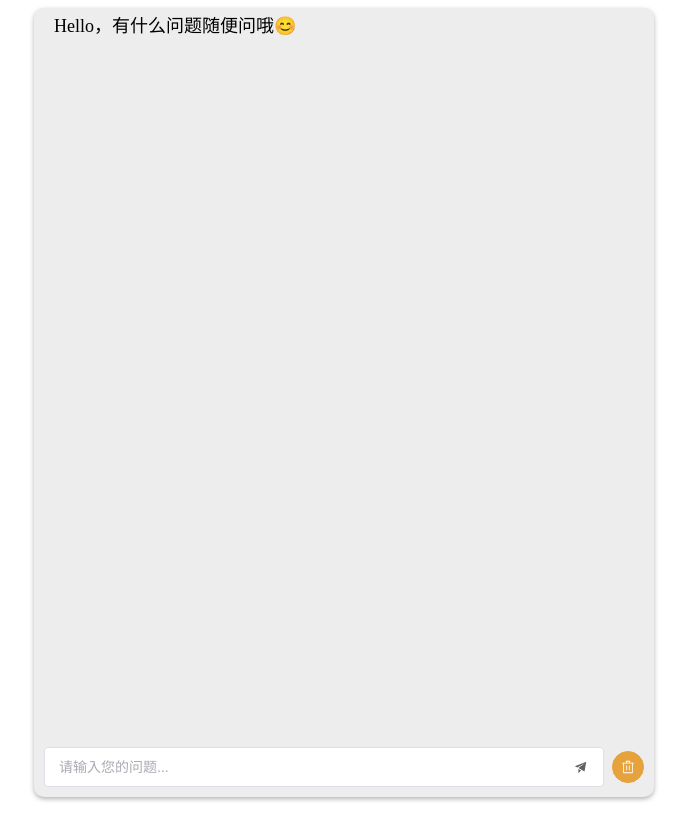
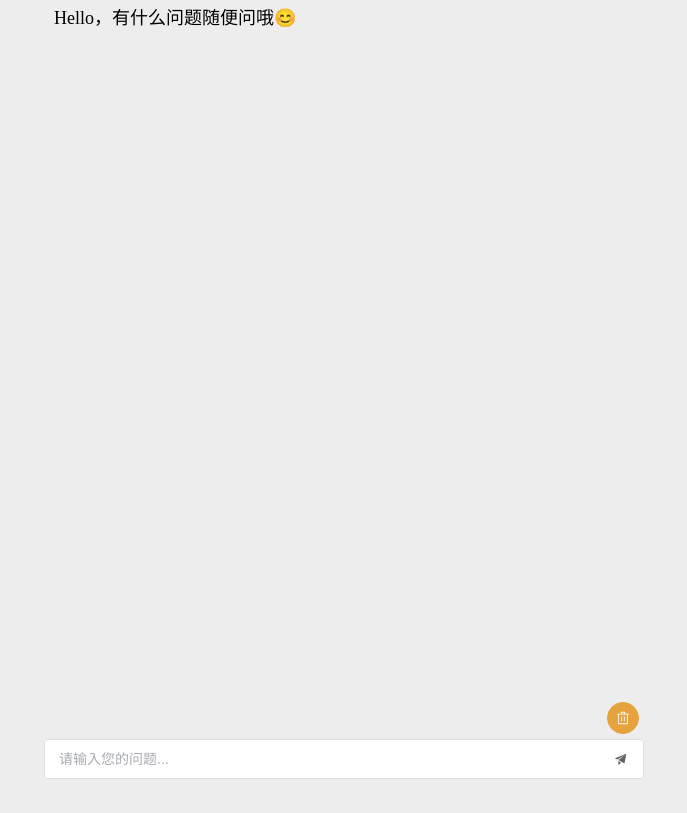
Before and after one commit to Joe-rise/chat, a Vue app: page / in a window 1280 px wide. Shown: the whole page, without its empty margins (296-983 px from the left). Built offline with nearby package versions, Linux system fonts and the light colour scheme.

Commit message:
refactor: 优化界面

```diff
--- a/index.html
+++ b/index.html
@@ -1,13 +1,17 @@
 <!DOCTYPE html>
 <html lang="en">
+
 <head>
   <meta charset="UTF-8" />
   <link rel="icon" type="image/svg+xml" href="/vite.svg" />
-    <meta name="viewport" content="width=device-width, initial-scale=1.0, minimum-scale=1.0, maximum-scale=1.0, user-scalable=no">
+  <meta name="viewport"
+    content="width=device-width, initial-scale=1.0, minimum-scale=1.0, maximum-scale=1.0, user-scalable=no">
   <title>无所不能的小助手</title>
 </head>
-  <body>
-    <div id="app"></div>
+
+<body style="margin:0">
+  <div id="app" style="background-color: #ededed;"></div>
   <script type="module" src="/src/main.js"></script>
 </body>
+
 </html>
--- a/src/Home.vue
+++ b/src/Home.vue
@@ -1,31 +1,42 @@
 <template>
   <div class="container">
+    <div class="chat-window" ref="chatWindow" id="chatroom">
       <div style="font-size: large;margin-left: 10px;">Hello，有什么问题随便问哦😊</div>
-    <div class="chat-window" ref="chatWindow" id="chatroom">
+      <div class="chat-item" v-for="(message, index) in state.messages" :key="index">
 
-      <div class="chat-item" v-for="(message, index) in state.messages" :key="index"
-        :class="{ 'user': message.role === 'user' }">
+        <div class="toolbox" style="padding:0px 45px 2px;" :class="{ 'user-box': message.role === 'user' }">
+          <el-button-group>
+            <el-button :icon="DocumentCopy" type="primary" plain :style="{ padding: '15px' }"
+              @click="copyToClip(message.content)" />
+            <el-button :icon="Edit" type="primary" @click="editMessage(message.content)" plain
+              :style="{ padding: '15px' }" />
+            <el-button :icon="Delete" type="primary" plain :style="{ padding: '15px' }" @click="deleteMessage(index)" />
+          </el-button-group>
+        </div>
 
+        <div class="chat-message" :class="{ 'user': message.role === 'user' }">
           <div class="avatar" v-if="message.role === 'assistant'">
             <el-avatar :size="avatarSize" :src="robotAvatar" />
           </div>
           <div class="avatar" v-if="message.role === 'user'">
             <el-avatar :size="avatarSize" :src="userAvatar" />
           </div>
-        <div class="chat-bubble" :class="{ 'me': message.role === 'user' }">
+          <div class="chat-bubble" :class="{ 'user-bubble': message.role === 'user' }">
             <div v-html="message.content"></div>
           </div>
-
-        <div class="toolbox">
-          <el-button :icon="DocumentCopy" circle @click="copyToClip(message.content)"></el-button>
-          <el-button :icon="Delete" circle @click="deleteMessage(index)"></el-button>
         </div>
 
-      </div>
 
       </div>
-
-    <div class="input-container" style="display: flex; align-items: center;">
+    </div>
+    <div style="display: flex; align-items: center;justify-content:flex-end;margin-bottom: 5px;margin-right: 5px;">
+      <el-popconfirm title=" 是否清空历史聊天内容?" :hide-icon="true" :hide-after="0" @confirm="clearMessages">
+        <template #reference>
+          <el-button circle :icon="Delete" type="warning" style="margin-left:8px"></el-button>
+        </template>
+      </el-popconfirm>
+    </div>
+    <div class="input-container" style="display: flex; align-items: center;margin-bottom: 3vh;">
       <el-input class="input" size="large" style="flex: 1" v-model="question" placeholder="请输入您的问题..."
         @keydown.enter.native="ask">
         <template #suffix>
@@ -34,11 +45,6 @@
       </el-input>
 
 
-      <el-popconfirm title="是否清空历史聊天内容?" :hide-icon="true" :hide-after="0" @confirm="clearMessages">
-        <template #reference>
-          <el-button circle :icon="Delete" type="warning" style="margin-left:8px"></el-button>
-        </template>
-      </el-popconfirm>
 
     </div>
   </div>
@@ -46,7 +52,7 @@
 
 <script setup>
 import { ref, watch, reactive, onMounted, nextTick } from 'vue'
-import { Delete, Promotion, DocumentCopy } from '@element-plus/icons-vue'
+import { Delete, Promotion, DocumentCopy, Edit } from '@element-plus/icons-vue'
 import { ElMessage } from 'element-plus';
 import 'element-plus/theme-chalk/el-message.css';
 import 'element-plus/theme-chalk/el-notification.css';
@@ -57,7 +63,9 @@ const state = reactive({
   messages: [],
 })
 
-
+function editMessage(val) {
+  question.value = val
+}
 function copyToClip(content) {
   var aux = document.createElement("input");
   aux.setAttribute("value", content);
@@ -174,15 +182,14 @@ function ask() {
 }
 
 .container {
+  overflow: hidden;
   max-width: 600px;
   margin: 0 auto;
   background-color: #ededed;
-  border-radius: 10px;
-  box-shadow: 0 2px 5px rgba(0, 0, 0, 0.3);
   padding: 3px 10px 10px 10px;
   display: flex;
   flex-direction: column;
-  height: 97vh;
+  height: 100vh;
 }
 
 .chat-window {
@@ -190,17 +197,13 @@ function ask() {
   overflow-y: auto;
   display: flex;
   flex-direction: column;
-  margin-bottom: 20px;
+  margin-bottom: 2px;
 }
 
-.chat-item {
+.chat-message {
   display: flex;
   align-items: flex-start;
   margin-bottom: 10px;
-}
-
-.chat-item .user {
-  justify-content: flex-end;
 }
 
 
@@ -213,7 +216,7 @@ function ask() {
   margin-right: 10px;
 }
 
-.chat-bubble.me {
+.chat-bubble.user-bubble {
   background-color: #4bc766;
   color: #fff;
   align-self: flex-end;
@@ -227,4 +230,8 @@ function ask() {
   display: flex;
   opacity: 0;
 }
+
+.toolbox.user-box {
+  justify-content: flex-end;
+}
 </style>
```
Lines whose indentation alone changed are shown as unchanged.
